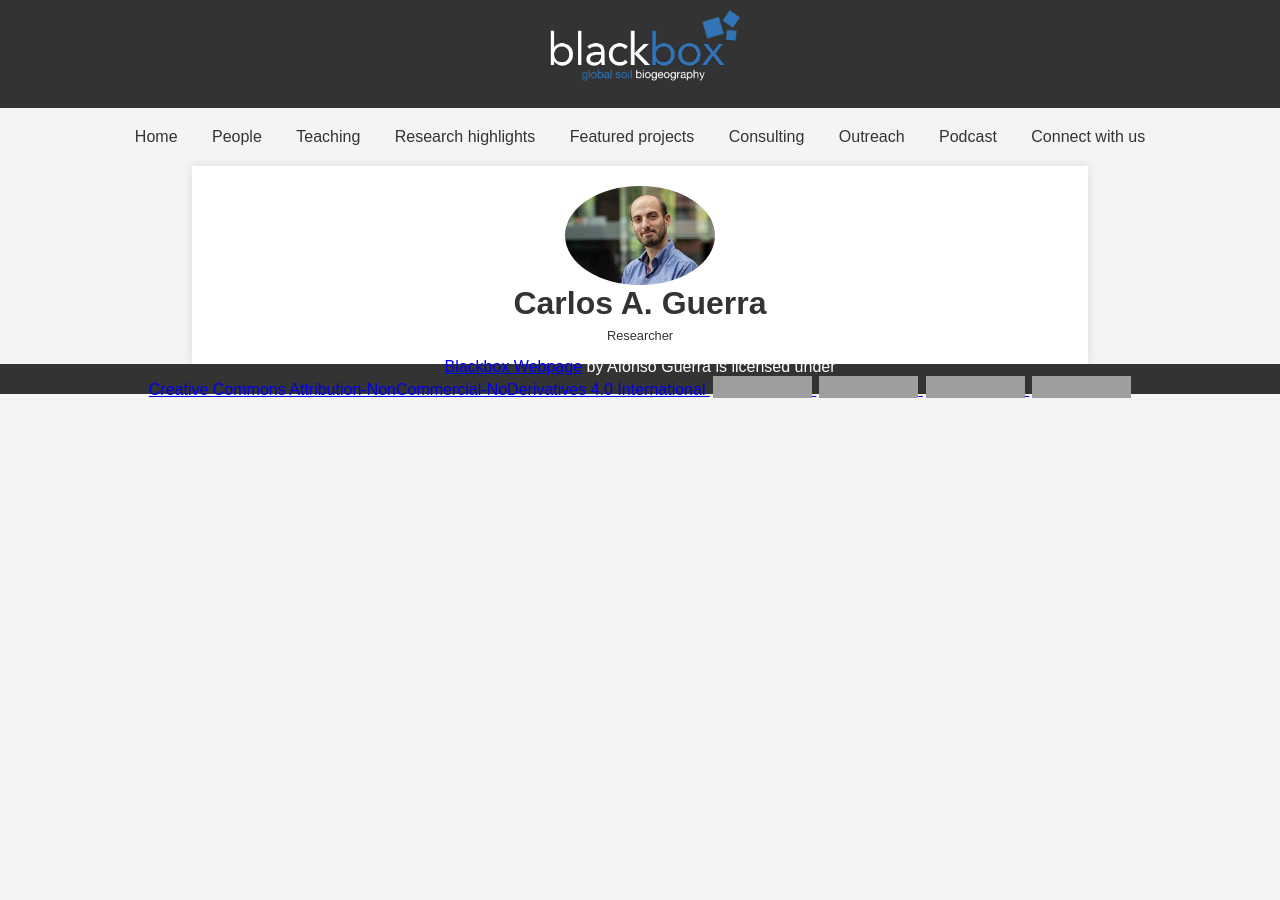
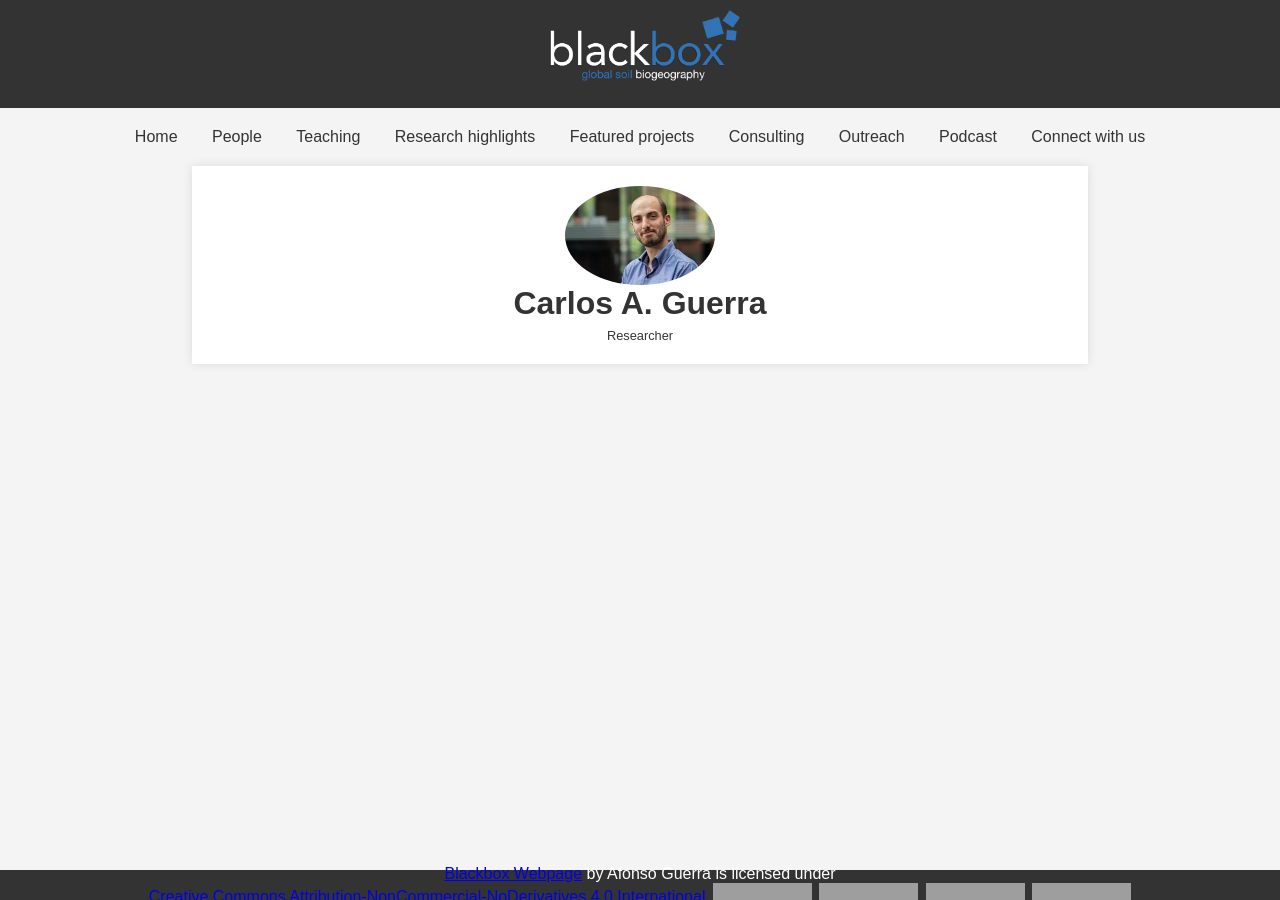
Before and after one commit to Blackboxgeo/blackbox.github.io, a Jekyll site: the page people/index.html, which Jekyll copies as it is, in a window 1280 px wide. Built offline with Jekyll 4.4.1, drawn with Linux system fonts in a browser that asks for light colours; grey boxes are pictures that could not be loaded.

Commit message:
corrected footer

```diff
--- a/people/index.html
+++ b/people/index.html
@@ -109,8 +109,9 @@
             color: white;
             width: 100%;
             height: 30px;
-            position: relative; /* Changed to relative positioning */
+            position: fixed; /* Reverted to 'fixed' positioning */
             bottom: 0;
+            z-index: 10; /* Ensures it stays on top of other content */
         }
 
         .episode {
```
